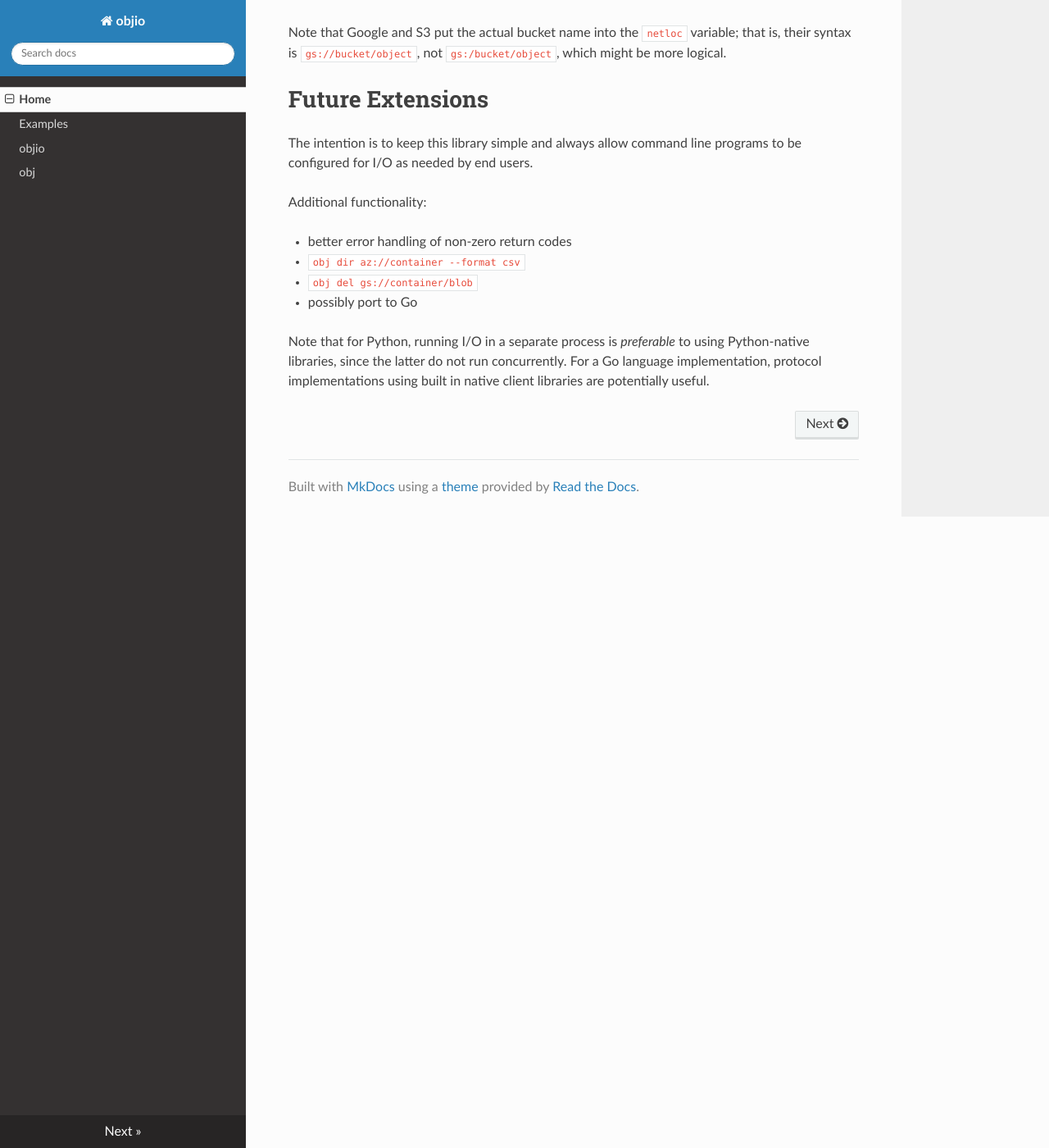
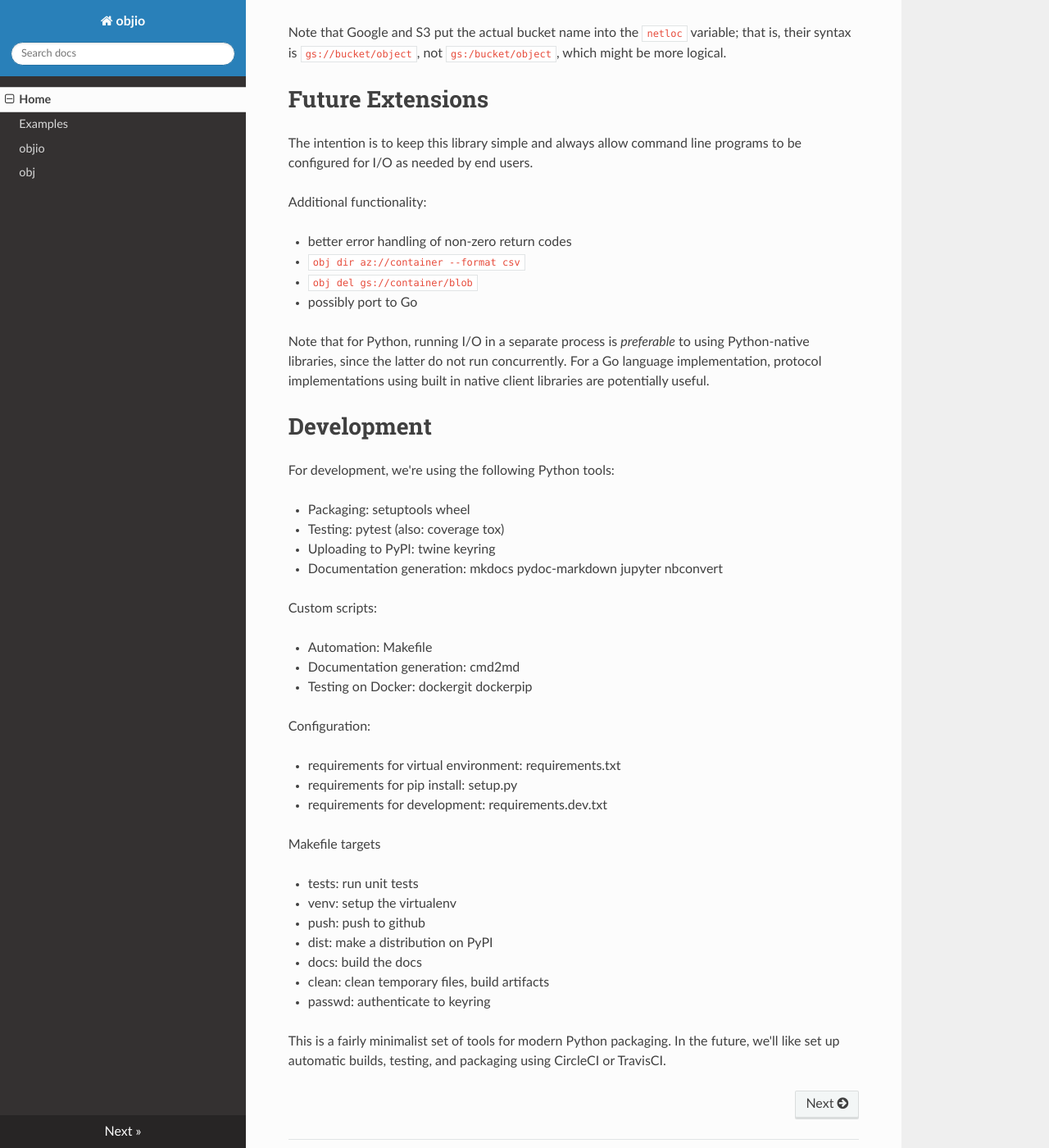
Before and after one commit to tmbdev/objectio, an MkDocs documentation site: the page built from docs/index.md, in a window 1280 px wide and 1400 px high, scrolled down 1376 px. Shown: the whole window at 82% size. Built offline with MkDocs 1.6.1, drawn with Linux system fonts in a browser that asks for light colours; nearby versions of some CDN libraries.

Commit message:
increased version number

```diff
--- a/docs/index.md
+++ b/docs/index.md
@@ -83,3 +83,38 @@ Note that for Python, running I/O in a separate process is _preferable_ to using
 Python-native libraries, since the latter do not run concurrently. For a Go
 language implementation, protocol implementations using built in native client
 libraries are potentially useful.
+
+# Development
+
+For development, we're using the following Python tools:
+
+- Packaging: setuptools wheel
+- Testing: pytest (also: coverage tox)
+- Uploading to PyPI: twine keyring
+- Documentation generation: mkdocs pydoc-markdown jupyter nbconvert
+
+Custom scripts:
+
+- Automation: Makefile
+- Documentation generation: cmd2md
+- Testing on Docker: dockergit dockerpip
+
+Configuration:
+
+- requirements for virtual environment: requirements.txt
+- requirements for pip install: setup.py
+- requirements for development: requirements.dev.txt
+
+Makefile targets
+
+- tests: run unit tests
+- venv: setup the virtualenv
+- push: push to github
+- dist: make a distribution on PyPI
+- docs: build the docs
+- clean: clean temporary files, build artifacts
+- passwd: authenticate to keyring
+
+This is a fairly minimalist set of tools for modern Python packaging.
+In the future, we'll like set up automatic builds, testing, and packaging
+using CircleCI or TravisCI.
--- a/setup.py
+++ b/setup.py
@@ -4,6 +4,8 @@
 # This file is part of webloader (see TBD).
 # See the LICENSE file for licensing terms (BSD-style).
 #
+
+VERSION='0.1.5'
 
 import sys
 from distutils.core import setup  # , Extension, Command
@@ -16,7 +18,7 @@ scripts = "obj".split()
 
 setuptools.setup(
     name='objio',
-    version='0.1.4',
+    version=VERSION,
     description="Generic object storage interface and commands.",
     long_description=open("README.md").read(),
     long_description_content_type="text/markdown",
```
